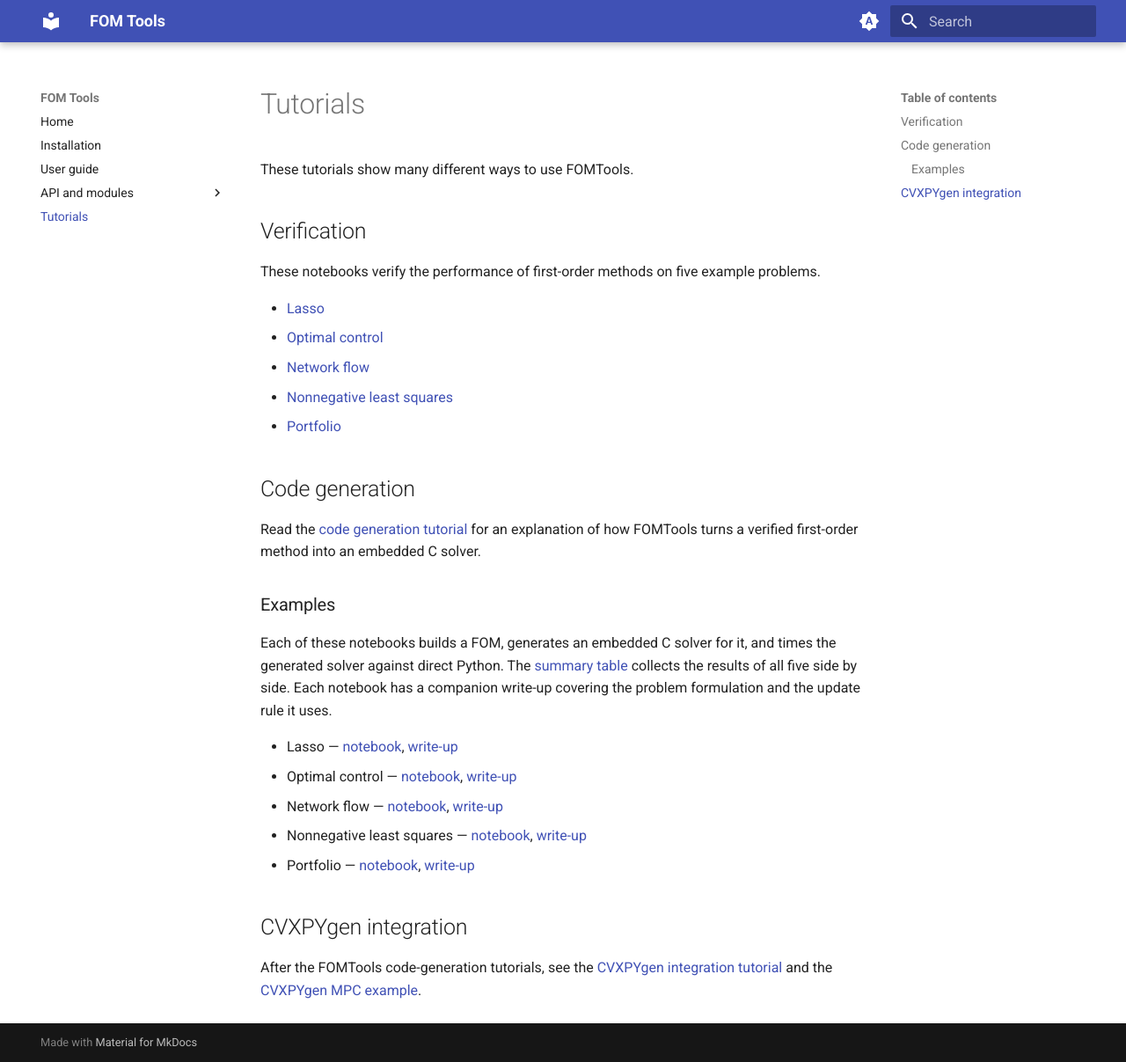
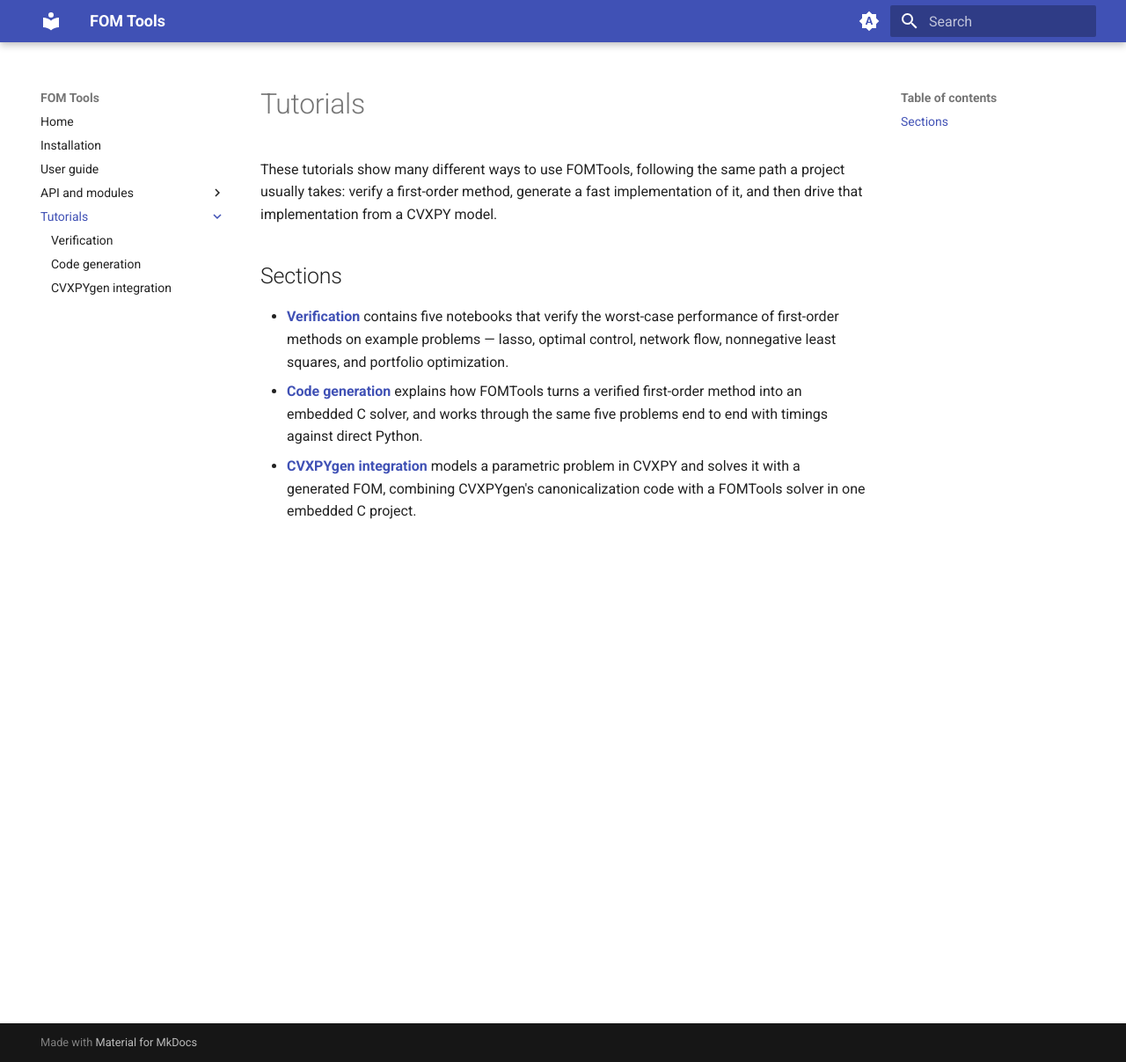
Before and after one commit to stellatogrp/fomtools, an MkDocs documentation site: the page built from docs/tutorials/index.md, in a window 1280 px wide and 1207 px high. Shown: the whole window at 88% size. Built offline with MkDocs 1.6.1 and Material for MkDocs 9.7.7, drawn with Linux system fonts in a browser that asks for light colours.

Commit message:
Turn Tutorials into a nested nav section backed by section index pages, mirroring the earlier api.md -> api/index.md move:
- tutorials.md -> tutorials/index.md, now an overview linking to three
  new topic pages (verification, code generation, CVXPYgen).
- Add tutorials/verification.md indexing the five verification notebooks.
- Add an Examples section to tutorials/codegen.md linking the five
  codegen notebooks, their write-ups, and the speedup summary table.
- Link the MPC notebook from tutorials/cvxpygen.md.
- Enable the material navigation.indexes feature so section index pages
  render as the section landing page.
- Fix the user guide's architecture link after the api.md rename.

```diff
--- a/docs/tutorials.md
+++ /dev/null
@@ -1,39 +0,0 @@
-# Tutorials
-
-These tutorials show many different ways to use FOMTools.
-
-## Verification
-
-These notebooks verify the performance of first-order methods on five example
-problems.
-
-* [Lasso](tutorials/verification/lasso.html)
-* [Optimal control](tutorials/verification/control.html)
-* [Network flow](tutorials/verification/network.html)
-* [Nonnegative least squares](tutorials/verification/nnls.html)
-* [Portfolio](tutorials/verification/portfolio.html)
-
-## Code generation
-
-Read the [code generation tutorial](tutorials/codegen.md) for an explanation of
-how FOMTools turns a verified first-order method into an embedded C solver.
-
-### Examples
-
-Each of these notebooks builds a FOM, generates an embedded C solver for it, and
-times the generated solver against direct Python. The
-[summary table](tutorials/codegen/speedup_results.md) collects the results of all
-five side by side. Each notebook has a companion write-up covering the problem
-formulation and the update rule it uses.
-
-* Lasso — [notebook](tutorials/codegen/lasso.html), [write-up](tutorials/codegen/lasso.md)
-* Optimal control — [notebook](tutorials/codegen/control.html), [write-up](tutorials/codegen/control.md)
-* Network flow — [notebook](tutorials/codegen/network.html), [write-up](tutorials/codegen/network.md)
-* Nonnegative least squares — [notebook](tutorials/codegen/nnls.html), [write-up](tutorials/codegen/nnls.md)
-* Portfolio — [notebook](tutorials/codegen/portfolio.html), [write-up](tutorials/codegen/portfolio.md)
-
-## CVXPYgen integration
-
-After the FOMTools code-generation tutorials, see the
-[CVXPYgen integration tutorial](tutorials/cvxpygen.md) and the
-[CVXPYgen MPC example](tutorials/cvxpygen_mpc.html).
--- /dev/null
+++ b/docs/tutorials/index.md
@@ -0,0 +1,18 @@
+# Tutorials
+
+These tutorials show many different ways to use FOMTools, following the same path
+a project usually takes: verify a first-order method, generate a fast
+implementation of it, and then drive that implementation from a CVXPY model.
+
+## Sections
+
+* **[Verification](verification.md)** contains five notebooks that
+  verify the worst-case performance of first-order methods on example problems —
+  lasso, optimal control, network flow, nonnegative least squares, and portfolio
+  optimization.
+* **[Code generation](codegen.md)** explains how FOMTools turns a
+  verified first-order method into an embedded C solver, and works through the
+  same five problems end to end with timings against direct Python.
+* **[CVXPYgen integration](cvxpygen.md)** models a parametric problem
+  in CVXPY and solves it with a generated FOM, combining CVXPYgen's
+  canonicalization code with a FOMTools solver in one embedded C project.
--- a/docs/tutorials/verification/control.py
+++ b/docs/tutorials/verification/control.py
@@ -207,7 +207,7 @@ def _(mo):
 
 @app.cell
 def _():
-    K = 5  # Maximum iteration number
+    K = 7  # Maximum iteration number
     fix_initial_x = True  # False lets x vary over [x_lb, x_ub].
     return K, fix_initial_x
 
--- a/docs/tutorials/verification/lasso.py
+++ b/docs/tutorials/verification/lasso.py
@@ -137,7 +137,7 @@ def _(mo):
 
 @app.cell
 def _():
-    K = 15  # Maximum iteration number
+    K = 7  # Maximum iteration number
     return (K,)
 
 
--- a/docs/tutorials/verification/nnls.py
+++ b/docs/tutorials/verification/nnls.py
@@ -179,7 +179,7 @@ def _(mo):
 
 @app.cell
 def _():
-    K = 10  # Maximum iteration number
+    K = 7  # Maximum iteration number
     return (K,)
 
 
--- a/docs/tutorials/verification/portfolio.py
+++ b/docs/tutorials/verification/portfolio.py
@@ -140,7 +140,7 @@ def _(mo):
 
 @app.cell
 def _():
-    K = 3  # Maximum iteration number
+    K = 5  # Maximum iteration number
     return (K,)
 
 
--- a/mkdocs.yml
+++ b/mkdocs.yml
@@ -4,7 +4,7 @@ nav:
   - Installation: installation.md
   - User guide: user_guide.md
   - API and modules:
-      - Overview: api.md
+      - api/index.md
       - Verifier: api/verifier.md
       - Linear expressions: api/linearexpression.md
       - Constraints: api/constraint.md
@@ -13,9 +13,15 @@ nav:
       - Solvers: api/solvers.md
       - Proxable functions: api/proxablefunctions.md
       - Code generation: api/codegen.md
-  - Tutorials: tutorials.md
+  - Tutorials:
+      - tutorials/index.md
+      - Verification: tutorials/verification.md
+      - Code generation: tutorials/codegen.md
+      - CVXPYgen integration: tutorials/cvxpygen.md
 theme:
   name: material
+  features:
+    - navigation.indexes
   palette:
     - media: "(prefers-color-scheme)"
       toggle:
```
Also changed, not shown: docs/api/index.md (renamed from docs/api.md, +15 -15 lines), docs/tutorials/codegen.md (+14 -0 lines), docs/tutorials/cvxpygen.md (+4 -0 lines), docs/tutorials/verification.md (added, +23 -0 lines), docs/user_guide.md (+1 -1 lines).
